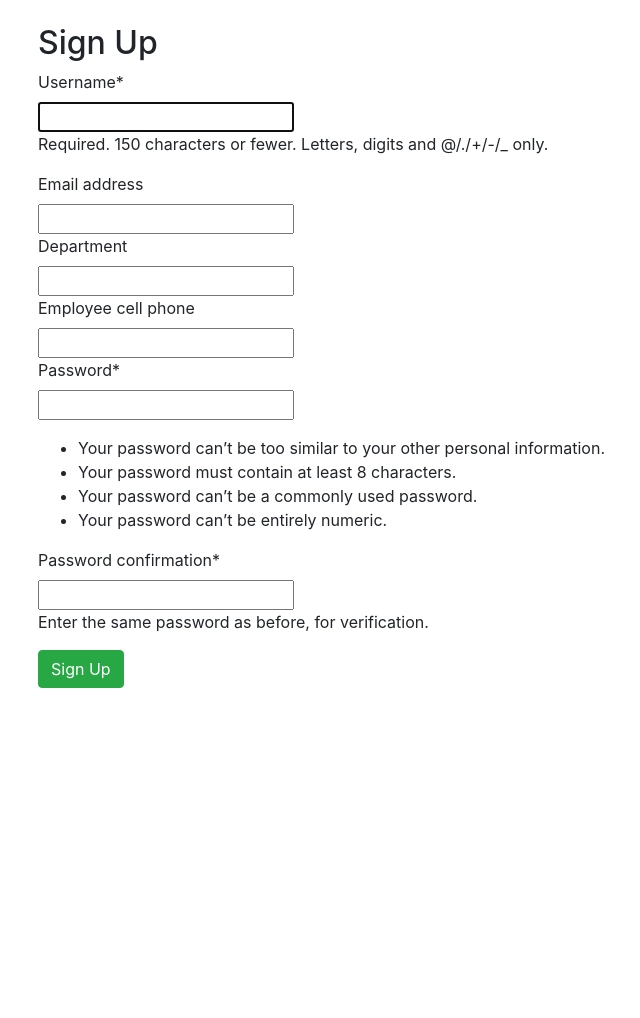
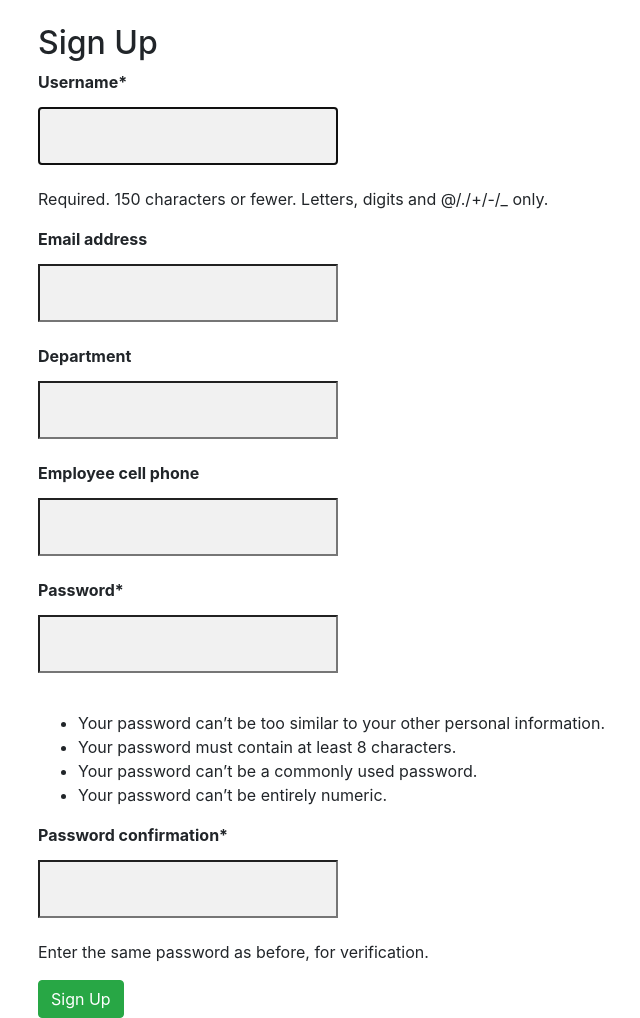
Before and after one commit to jaswinder-kaur/Assign1_ISQA8210, a Django app: page /users/signup/ in a window 1280 px wide. Shown: the part 80-1098 px from the top of the page, without its empty margins (47-687 px from the left). Before the commit the page ends 768 px from the top, so only its background shows below. Run offline with Django 3.2, Linux system fonts and the light colour scheme; some libraries are stand-ins or nearby versions.

Commit message:
Update signup.html

```diff
--- a/clientms/templates/signup.html
+++ b/clientms/templates/signup.html
@@ -9,6 +9,10 @@
 {% block content %}
 <h2>Sign Up</h2>
 <form method="post">
+  <style>
+     label { font-weight: bold !important; }
+     input {width: 300px; padding: 15px; margin: 5px 0 22px 0; display: inline-block; background: #f1f1f1;}
+ </style>
   {% csrf_token %}
   {{ form|crispy }}
   <button class="btn btn-success" type="submit">Sign Up</button>
```
